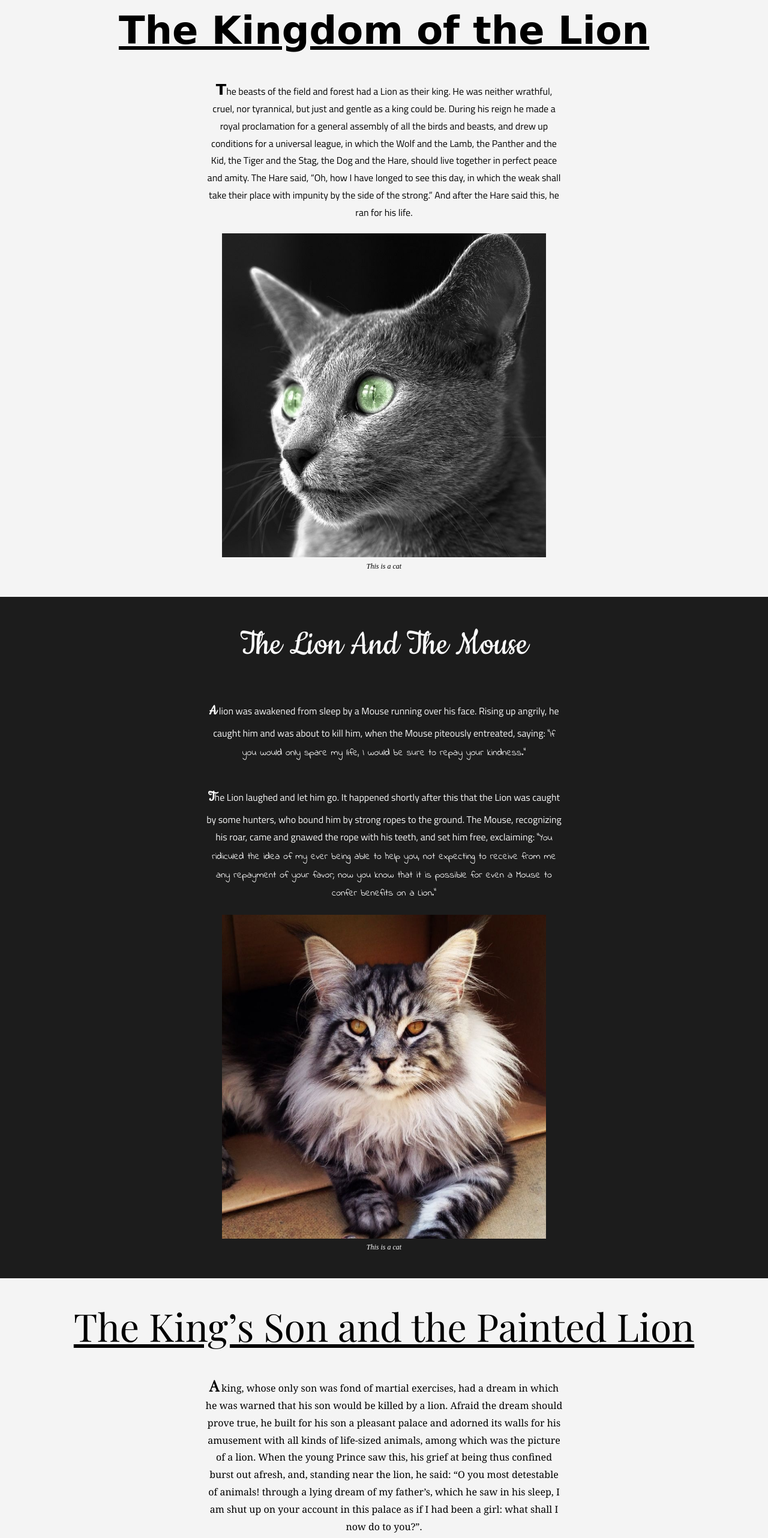
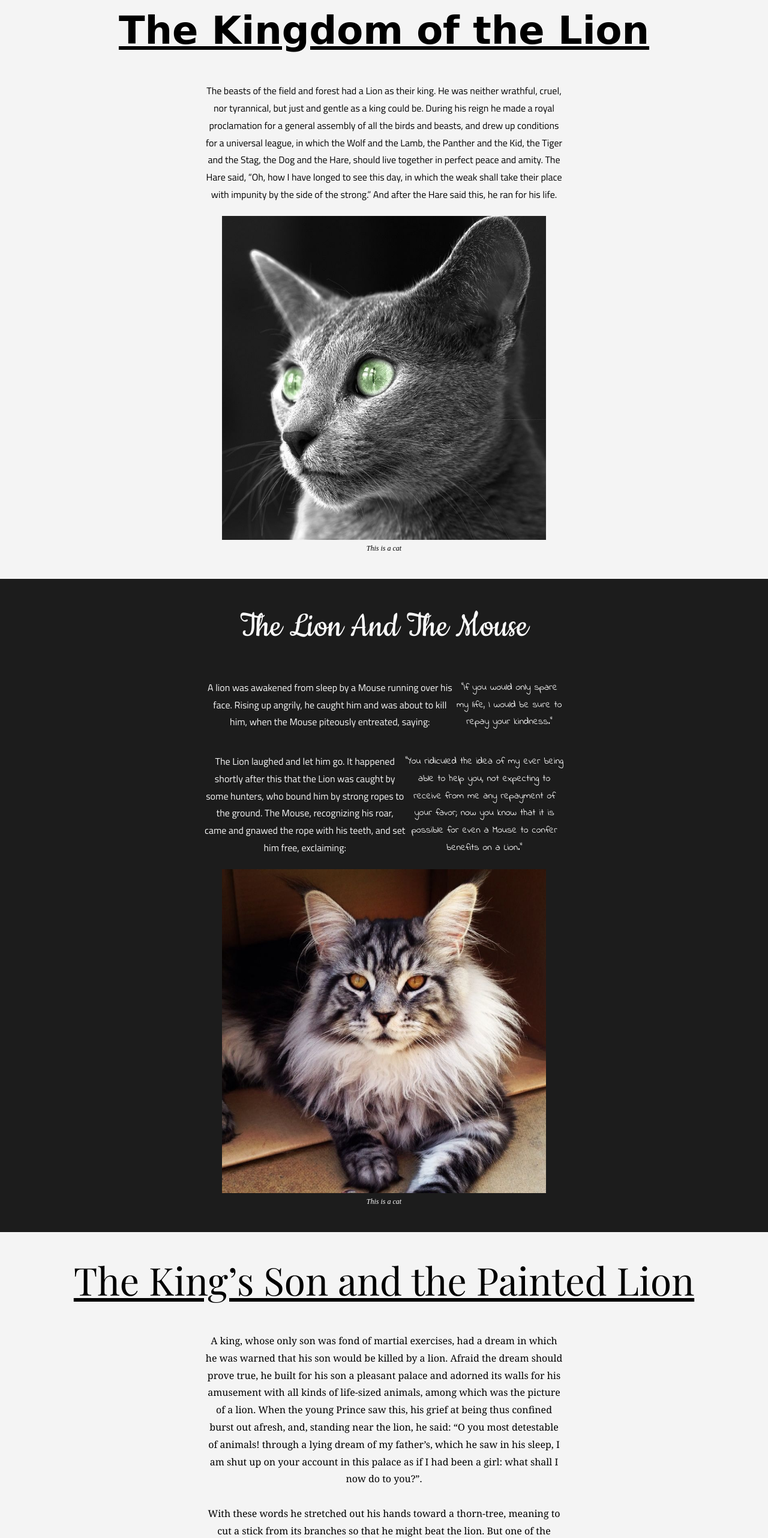
Before and after one commit to julietteplh/D3_projet1_esope, a plain HTML site: page index.html in a window 1280 px wide. Shown: the part 960-3524 px from the top of the page at 60% size. Drawn offline with nearby package versions, Linux system fonts and the light colour scheme; a web font is replaced by a local one.

Commit message:
flex update
inline-flex

```diff
--- a/css/typo.css
+++ b/css/typo.css
@@ -53,7 +53,7 @@ small, .font_small {font-size: 0.707em;}
 
 #section01 p{
   font-family: 'Titillium Web', sans-serif;
-  display: inline-block;
+  display: inline-flex;
   text-align: center;
   width: 50%;
   line-height:1.8;
@@ -74,7 +74,7 @@ small, .font_small {font-size: 0.707em;}
 
 #section02 p{
   font-family: 'Titillium Web', sans-serif;
-  display: inline-block;
+  display: inline-flex;
   text-align: center;
   width: 50%;
   line-height:1.8;
@@ -99,7 +99,7 @@ small, .font_small {font-size: 0.707em;}
 
 #section03 p{
   font-family: 'Noto Serif', serif;
-  display: inline-block;
+  display: inline-flex;
   text-align: center;
   width: 50%;
   line-height:1.8;
@@ -120,7 +120,7 @@ small, .font_small {font-size: 0.707em;}
 
 #section04 p{
   font-family: 'Quicksand', sans-serif;
-  display: inline-block;
+  display: inline-flex;
   text-align: center;
   width: 50%;
   line-height:1.8;
@@ -141,7 +141,7 @@ small, .font_small {font-size: 0.707em;}
 
 #section05 p{
   font-family: 'Quicksand', sans-serif;
-  display: inline-block;
+  display: inline-flex;
   text-align: center;
   width: 50%;
   line-height:1.8;
```
